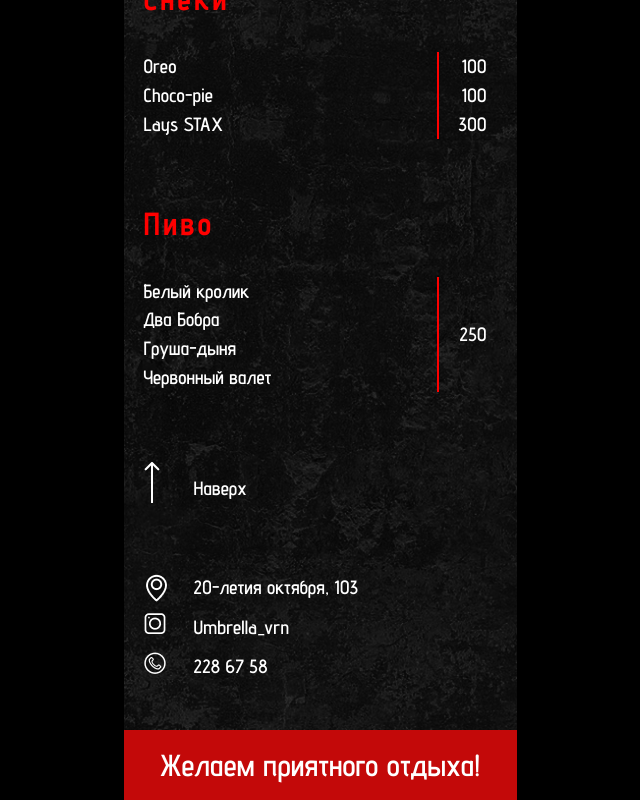
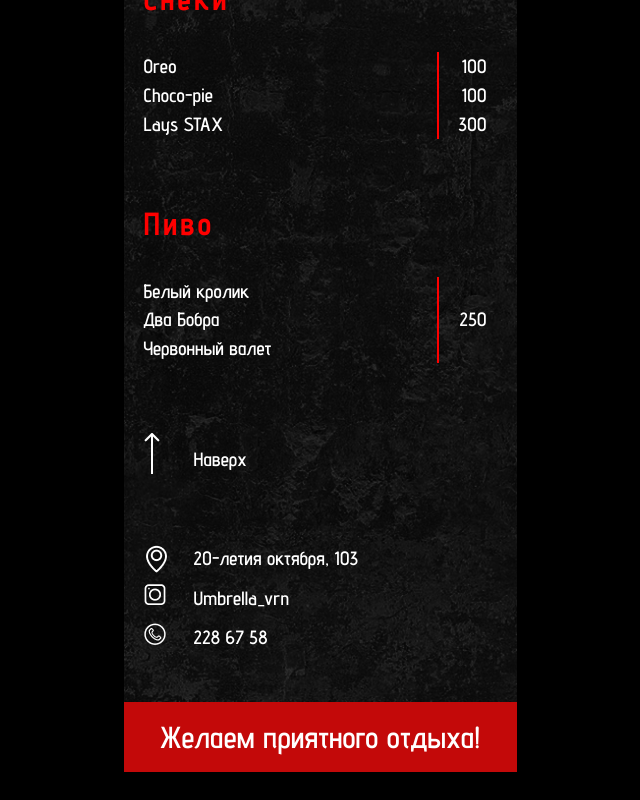
Before and after one commit to NiceArti/UmbrellaMenu, a Next.js app: page / in a window 1280 px wide. Shown: the part 4430-5230 px from the top of the page, without its empty margins (320-960 px from the left). After the commit the page ends 5202 px from the top, so only its background shows below. Built offline with nearby package versions, Linux system fonts and the light colour scheme.

Commit message:
resolve bg

```diff
--- a/app/Layout.module.scss
+++ b/app/Layout.module.scss
@@ -7,7 +7,7 @@
 .bg-img-1 {
     z-index: -1;
     position: absolute;
-    top: 493px;
+    top: 464px;
 }
 
 .bg-img-2 {
--- a/app/page.tsx
+++ b/app/page.tsx
@@ -191,7 +191,6 @@ export default function Home() {
         <MenuPositionsWithOnePrice tag='beerTag' header='Пиво' positions={[
             "Белый кролик",
             "Два Бобра",
-            "Груша-дыня",
             "Червонный валет",
           ]}
 
```
